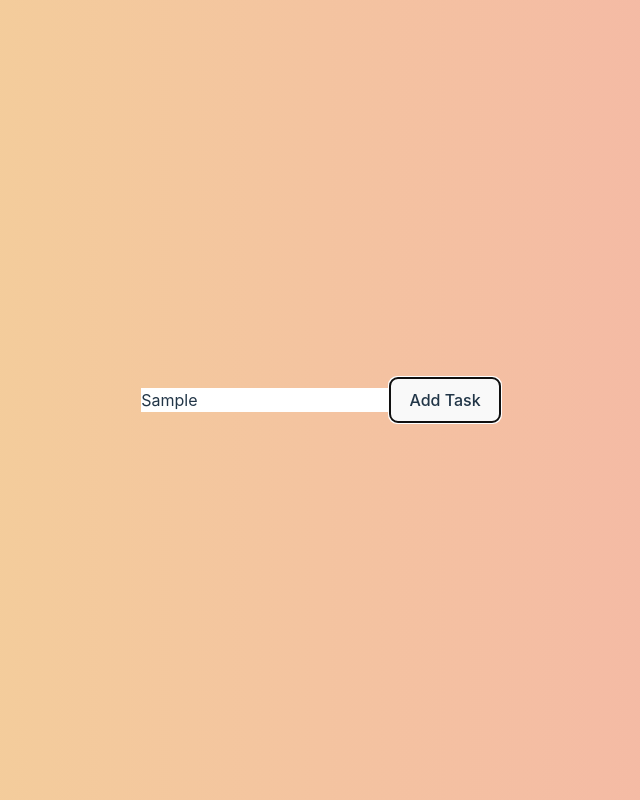
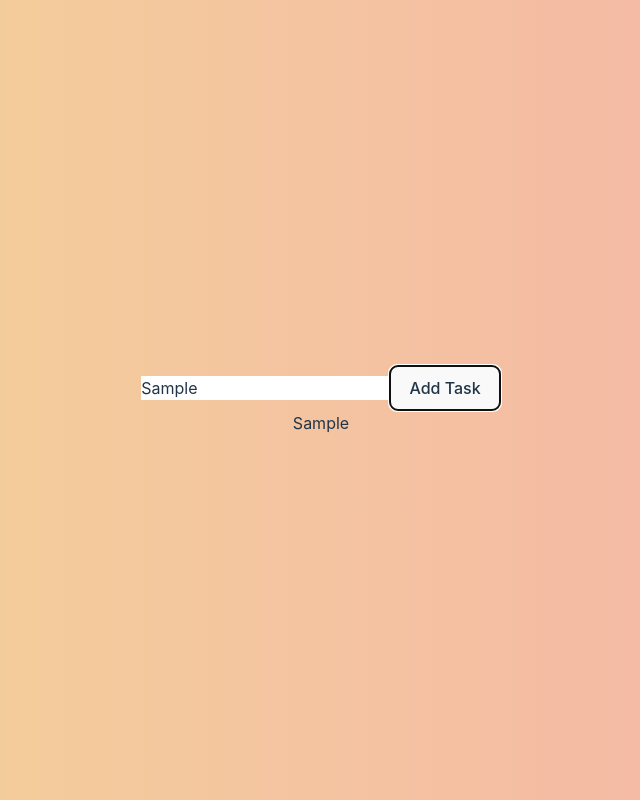
Before and after one commit to aehamdy/Todomoro, a React (Vite) app: page / in a window 1280 px wide. Both pictures are taken after typing "Sample" into the empty fields and a click on the button "Add Task". Shown: the whole page, without its empty margins (319-959 px from the left). Built offline with nearby package versions, Linux system fonts and the light colour scheme.

Commit message:
feat: added List to render todos

```diff
--- a/src/components/InputForm.jsx
+++ b/src/components/InputForm.jsx
@@ -1,15 +1,16 @@
 import { useState } from "react";
+import List from "./List";
 
 function InputForm() {
   const [userInput, setUserInput] = useState("");
-  const [tasks, setTasks] = useState([]);
+  const [todos, setTodos] = useState([]);
 
   const handleInputChange = (e) => {
     setUserInput(e.target.value);
   };
 
   const handleClick = () => {
-    setTasks([userInput, ...tasks]);
+    setTodos([userInput, ...todos]);
   };
 
   return (
@@ -18,6 +19,7 @@ function InputForm() {
       <button type="button" onClick={handleClick}>
         Add Task
       </button>
+      <List todos={todos} />
     </section>
   );
 }
--- /dev/null
+++ b/src/components/List.jsx
@@ -0,0 +1,16 @@
+/* eslint-disable react/prop-types */
+function List(props) {
+  const { todos } = props;
+
+  return (
+    <ul>
+      {todos.map((todo, i) => (
+        <li key={i} className="text-black">
+          {todo}
+        </li>
+      ))}
+    </ul>
+  );
+}
+
+export default List;
```
Also changed, not shown: src/App.jsx (+4 -3 lines).
